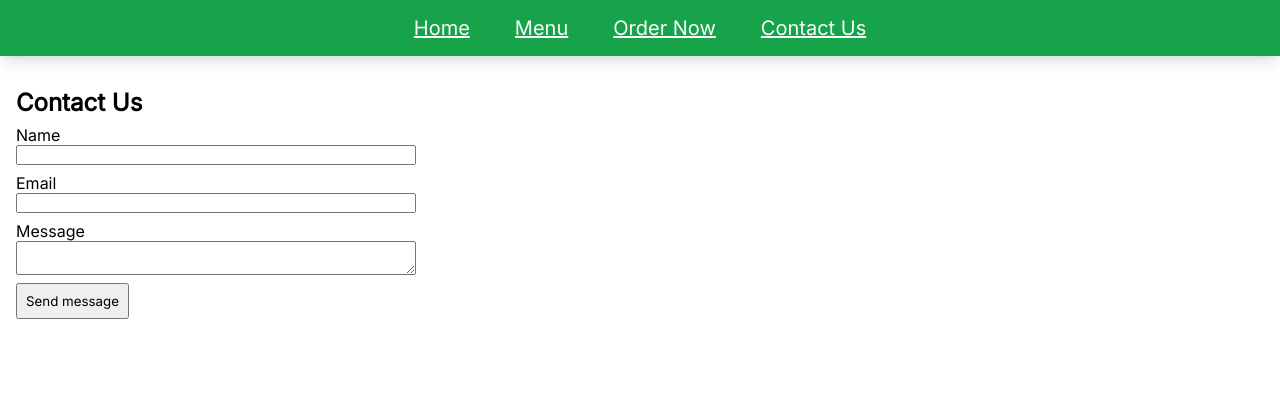
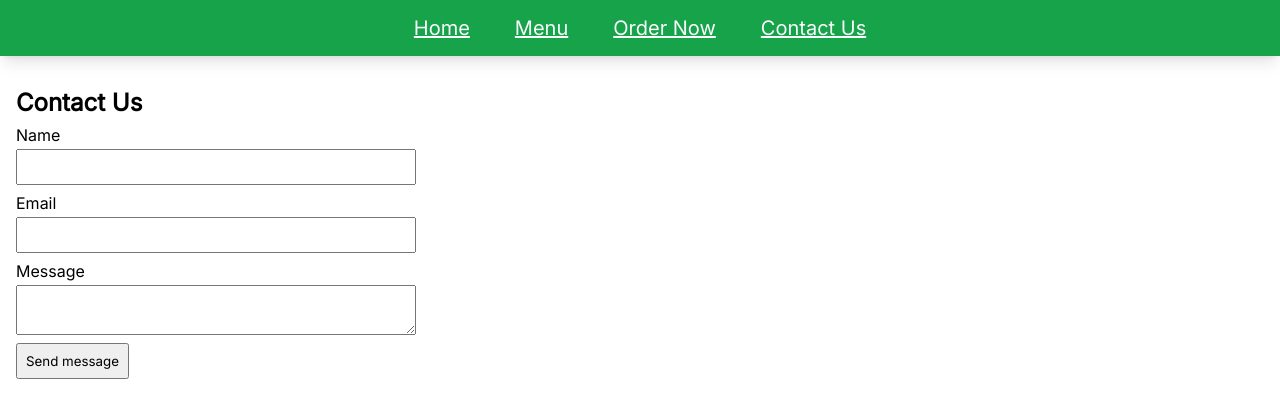
Before and after one commit to irfaan-jamarussadiq/react-restaurant, a React (Create React App) app in the folder client/: page /contact in a window 1280 px wide. Shown: the top 418 px of the page. Built offline with nearby package versions, Linux system fonts and the light colour scheme; a web font is replaced by a local one.

Commit message:
Adjust styling and make input fields required

```diff
--- a/client/src/App.css
+++ b/client/src/App.css
@@ -151,6 +151,15 @@ nav {
   margin: 8px 0;
 }
 
+.form-group input, .form-group textarea {
+  margin-top: 4px;
+  padding: 8px 6px;
+}
+
+.form-group input:focus, .form-group textarea:focus {
+  outline: 2px solid blue;
+}
+
 .contact-message {
   resize: vertical;
 }
--- a/client/src/Contact.js
+++ b/client/src/Contact.js
@@ -4,15 +4,15 @@ function Contact() {
       <h2>Contact Us</h2>
       <div className="form-group">
         <label>Name</label>
-        <input />
+        <input required />
       </div>
       <div className="form-group">
         <label>Email</label>
-        <input type="email" />
+        <input type="email" required />
       </div>
       <div className="form-group">
         <label>Message</label>
-        <textarea className="contact-message" />
+        <textarea className="contact-message" required />
       </div>
       <button className="contact-submit" type="submit">
         Send message
```
